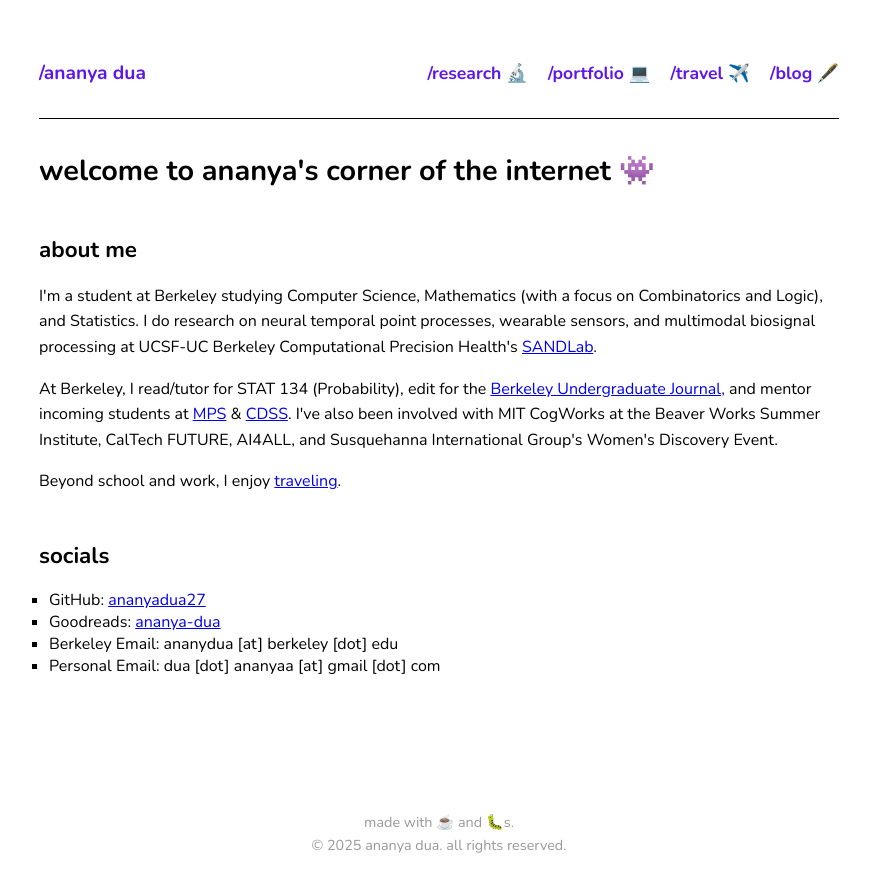
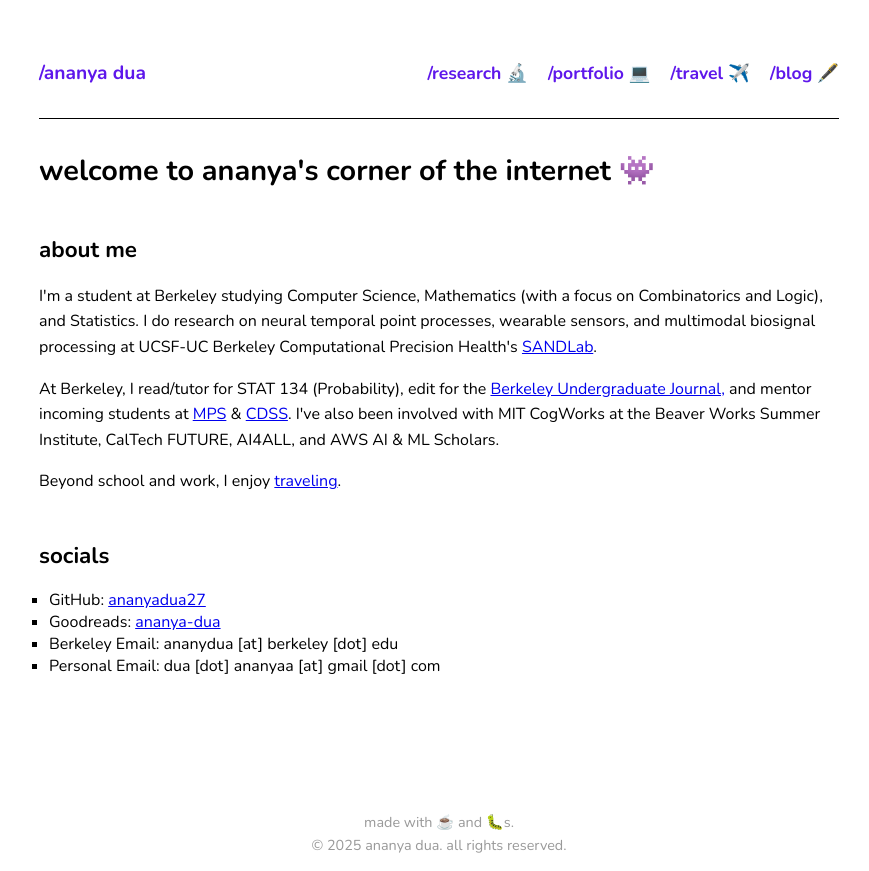
Before and after one commit to ananyadua27/ananyadua27.github.io, a website: page index.html in a window 1280 px wide. Shown: the whole page, without its empty margins (201-1070 px from the left). Drawn offline with nearby package versions, Linux system fonts and the light colour scheme.

Commit message:
index updates

```diff
--- a/index.html
+++ b/index.html
@@ -31,7 +31,7 @@
       </p>
       <p>
         At Berkeley, I read/tutor for STAT 134 (Probability), edit for the <a href="https://buj.studentorg.berkeley.edu" target="_blank" rel="noopener noreferrer">Berkeley Undergraduate Journal,</a> and mentor incoming students at <a href="https://mpsscholars.berkeley.edu/home" target="_blank" rel="noopener noreferrer">MPS</a> & <a href="https://cdss.berkeley.edu/students" target="_blank" rel="noopener noreferrer">CDSS</a>.
-        I've also been involved with MIT CogWorks at the Beaver Works Summer Institute, CalTech FUTURE, AI4ALL, and Susquehanna International Group's Women's Discovery Event.
+        I've also been involved with MIT CogWorks at the Beaver Works Summer Institute, CalTech FUTURE, AI4ALL, and AWS AI & ML Scholars.
       </p>
       <p>
         Beyond school and work, I enjoy <a href="travel.html" target="_blank" rel="noopener noreferrer">traveling</a>.
```
